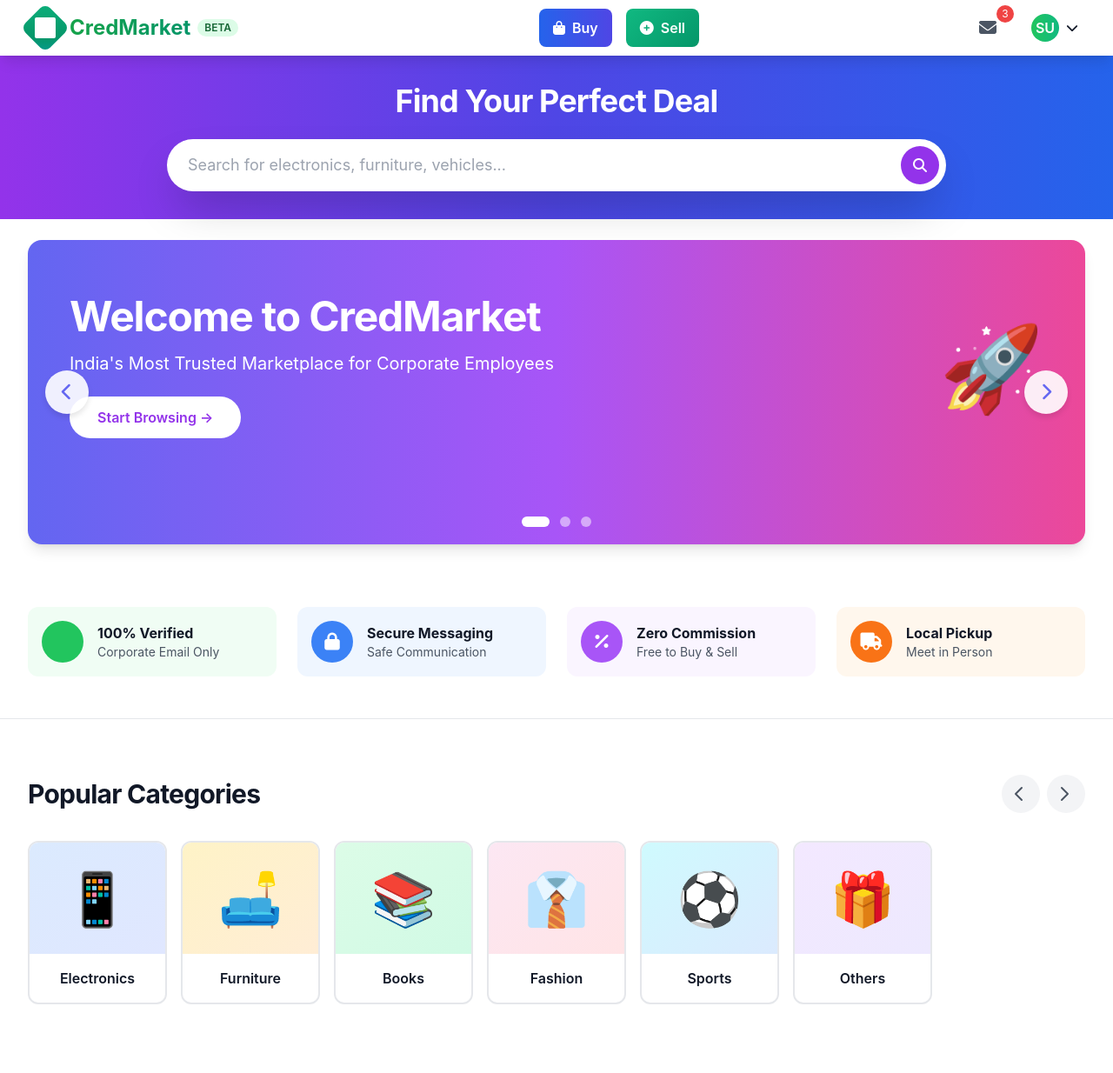
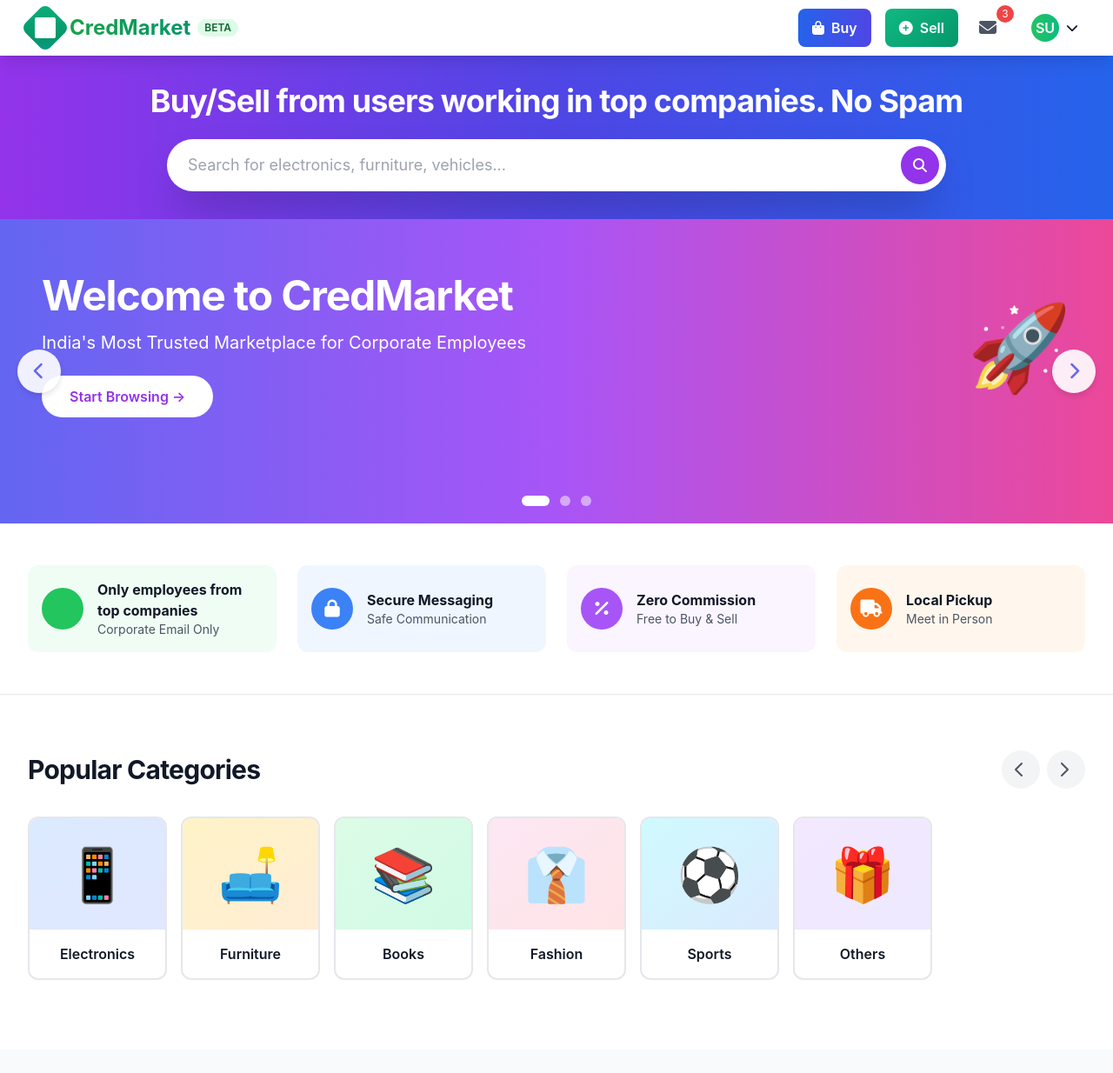
Before and after one commit to chinni070707/credmarket, a Django app: page / in a window 1280 px wide. Shown: the top 1234 px of the page at 87% size. Run offline with Django 5.2, Linux system fonts and the light colour scheme; the visitor is signed in with stand-in values (Sample User, id 1); data that the repository does not hold is empty; some libraries are stand-ins or nearby versions.

Commit message:
Update homepage and navigation layout
- Hero: Changed to 'Buy/Sell from users working in top companies. No Spam'
- Verification badge: Changed to 'Only employees from top companies'
- Categories: Show all active categories with priority ordering
- Navigation: My Company left-aligned, Buy/Sell right-aligned
- Categories carousel: Important categories (Electronics, Vehicles, Real Estate, Rent) appear first

```diff
--- a/listings/views.py
+++ b/listings/views.py
@@ -41,7 +41,22 @@ def home(request):
     else:
         recent_listings = recent_listings[:12]
 
-    categories = Category.objects.filter(parent=None, is_active=True)
+    # Show all active categories with important ones first
+    from django.db.models import Case, When, Value, IntegerField
+
+    # Define priority order for important categories
+    priority_categories = ['Electronics', 'Vehicles', 'Real Estate', 'Rent', 'Furniture',
+                          'Home Appliances', 'Cars', 'Bikes', 'Apartments']
+
+    # Create ordering: priority categories first, then alphabetical
+    when_clauses = [When(name=cat, then=Value(i)) for i, cat in enumerate(priority_categories)]
+    categories = Category.objects.filter(is_active=True).annotate(
+        priority=Case(
+            *when_clauses,
+            default=Value(999),
+            output_field=IntegerField()
+        )
+    ).order_by('priority', 'name')
 
     context = {
         'featured_listings': featured_listings,
--- a/templates/base.html
+++ b/templates/base.html
@@ -223,7 +223,7 @@
         <div class="max-w-7xl mx-auto px-4 sm:px-6 lg:px-8">
             <div class="flex justify-between h-16">
                 <!-- Logo -->
-                <div class="flex items-center">
+                <div class="flex items-center space-x-4">
                     <a href="{% url 'listings:home' %}" class="flex items-center space-x-2">
                         <div class="w-10 h-10 gradient-bg rounded-lg flex items-center justify-center transform rotate-45">
                             <div class="w-6 h-6 bg-white rounded-sm transform -rotate-45"></div>
@@ -233,10 +233,18 @@
                         </span>
                         <span class="hidden sm:inline ml-2 px-2 py-0.5 text-xs font-semibold bg-green-100 text-green-800 rounded-full">BETA</span>
                     </a>
+
+                    <!-- My Company Link (Left Side) -->
+                    {% if user.is_authenticated and user.company %}
+                    <a href="{% url 'listings:company_listings' %}" class="hidden md:flex text-gray-700 hover:text-green-600 font-medium items-center space-x-1 px-4 py-2 rounded-lg hover:bg-gray-100 transition">
+                        <i class="fas fa-building text-sm"></i>
+                        <span>My Company</span>
+                    </a>
+                    {% endif %}
                 </div>
 
-                <!-- Nav Links (Desktop) -->
-                <div class="hidden md:flex items-center space-x-4 ml-8">
+                <!-- Desktop Navigation Links (Right Side) -->
+                <div class="hidden md:flex items-center space-x-4">
                     {% if user.is_authenticated %}
                     <a href="{% url 'listings:listing_list' %}" class="flex items-center space-x-2 bg-gradient-to-r from-blue-600 to-indigo-600 text-white px-4 py-2 rounded-lg font-semibold hover:shadow-lg transition">
                         <i class="fas fa-shopping-bag"></i>
@@ -247,16 +255,6 @@
                         <span>Sell</span>
                     </a>
                     {% endif %}
-                    {% if user.is_authenticated and user.company %}
-                    <a href="{% url 'listings:company_listings' %}" class="text-gray-700 hover:text-green-600 font-medium flex items-center space-x-1 px-4 py-2 rounded-lg hover:bg-gray-100 transition">
-                        <i class="fas fa-building text-sm"></i>
-                        <span>My Company</span>
-                    </a>
-                    {% endif %}
-                </div>
-
-                <!-- Desktop Navigation Links -->
-                <div class="hidden md:flex items-center space-x-4">
                     {% if user.is_authenticated %}
                         <a href="{% url 'messaging:inbox' %}" class="relative p-2 text-gray-600 hover:text-green-600">
                             <i class="fas fa-envelope text-xl"></i>
--- a/templates/listings/home.html
+++ b/templates/listings/home.html
@@ -4,7 +4,7 @@
 <!-- Hero Search Bar -->
 <div class="bg-gradient-to-r from-purple-600 via-indigo-600 to-blue-600 py-8">
     <div class="max-w-7xl mx-auto px-4 sm:px-6 lg:px-8">
-        <h1 class="text-3xl md:text-4xl font-bold text-white text-center mb-6">Find Your Perfect Deal</h1>
+        <h1 class="text-3xl md:text-4xl font-bold text-white text-center mb-6">Buy/Sell from users working in top companies. No Spam</h1>
         <form action="{% url 'listings:listing_list' %}" method="GET" class="max-w-4xl mx-auto">
             <div class="relative">
                 <input type="text" name="q" placeholder="Search for electronics, furniture, vehicles..."
@@ -20,9 +20,9 @@
 
 <!-- Hero Carousel Section (Wallapop Style) -->
 <div class="bg-white">
-    <div class="max-w-7xl mx-auto px-4 sm:px-6 lg:px-8 py-6">
+    <div class="w-full">
         <!-- Carousel Container -->
-        <div class="relative rounded-2xl overflow-hidden shadow-lg" id="heroCarousel">
+        <div class="relative overflow-hidden" id="heroCarousel">
             <!-- Carousel Slides -->
             <div class="carousel-track">
                 <!-- Slide 1 -->
@@ -95,7 +95,7 @@
                     <i class="fas fa-shield-check text-white text-xl"></i>
                 </div>
                 <div>
-                    <div class="font-bold text-gray-900">100% Verified</div>
+                    <div class="font-bold text-gray-900">Only employees from top companies</div>
                     <div class="text-sm text-gray-600">Corporate Email Only</div>
                 </div>
             </div>
```
